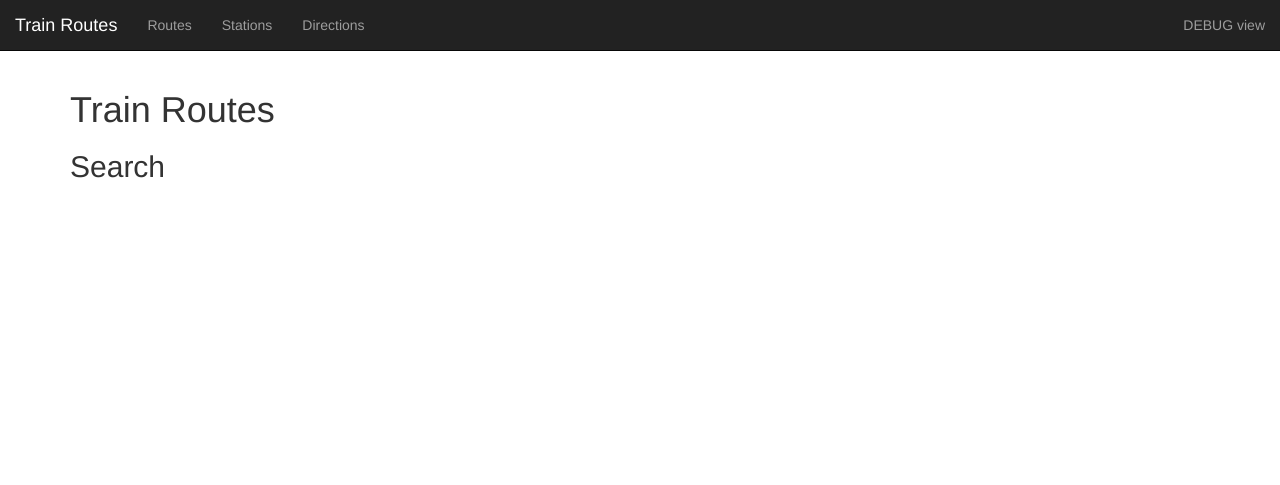
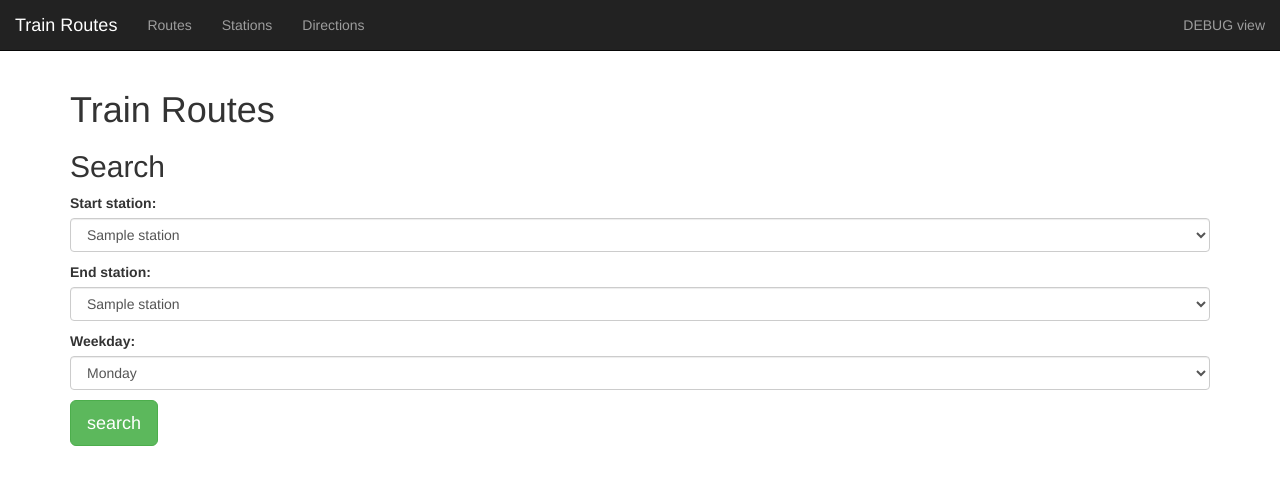
Before and after one commit to ilyanadelyaev/yandex-test, a Django app: page / in a window 1280 px wide. Shown: the top 485 px of the page. Run offline with Django 3.2, Linux system fonts and the light colour scheme; tables that the repository leaves empty hold one stand-in row (values such as "Sample post"); some libraries are stand-ins or nearby versions.

Commit message:
www: add search page

```diff
--- a/api/urls.py
+++ b/api/urls.py
@@ -12,4 +12,6 @@ urlpatterns = [
     django.conf.urls.url(r'^direction/$', api.views.ViewAPI.directions_list, name='directions_list'),
     django.conf.urls.url(r'^route/(?P<pk>[0-9]+)/$', api.views.ViewAPI.route, name='route'),
     django.conf.urls.url(r'^route/$', api.views.ViewAPI.routes_list, name='routes_list'),
+
+    django.conf.urls.url(r'^tools/$', api.views.API.tools, name='tools'),
 ]
--- a/api/views.py
+++ b/api/views.py
@@ -6,6 +6,7 @@ import django.http
 
 import core.models
 import core.logic
+import lib.tools
 
 
 def _station_dict(o):
@@ -66,6 +67,13 @@ class API(object):
     def _response(data):
         return django.http.HttpResponse(data, content_type='application/json')
 
+    @classmethod
+    def tools(cls, request):
+        ret = []
+        if request.GET.get('tool') == 'weekday':
+            ret = list(lib.tools.Weekday.choices)
+        return cls._response(json.dumps(ret))
+
 
 class SearchAPI(API):
     @classmethod
--- a/templates/www/search.html
+++ b/templates/www/search.html
@@ -2,4 +2,30 @@
 
 {% block content %}
     <h2>Search</h2>
+
+    <form action="{% url 'www:search_results' %}" method="get">
+    {% csrf_token %}
+    {{ form.as_p }}
+    <p><input class="btn btn-success btn-lg" type="submit" value="search" /></p>
+    </form>
 {% endblock %}
+
+{% block scripts %}
+    <script type="text/javascript">
+        $(function() {
+            $.getJSON('/api/station/', function( o ) {
+                $.each( o, function( i, s ) {
+                    var el = '<option value="' + s.id + '">' + s.name + '</option>';
+                    $('#id_start_station').append(el);
+                    $('#id_end_station').append(el);
+                });
+            });
+            $.getJSON('/api/tools/?tool=weekday', function( o ) {
+                $.each( o, function( i, w ) {
+                    var el = '<option value="' + w[0] + '">' + w[1] + '</option>';
+                    $('#id_weekday').append(el);
+                });
+            });
+        });
+    </script>
+{% endblock %}
--- a/www/views.py
+++ b/www/views.py
@@ -1,8 +1,22 @@
 import django.shortcuts
+import django.forms
+
+
+class SearchForm(django.forms.Form):
+    start_station = django.forms.ChoiceField()
+    end_station = django.forms.ChoiceField()
+    weekday = django.forms.ChoiceField()
+
+    def __init__(self, *args, **kwargs):
+        super(SearchForm, self).__init__(*args, **kwargs)
+        self.fields['start_station'].widget.attrs['class'] = 'form-control'
+        self.fields['end_station'].widget.attrs['class'] = 'form-control'
+        self.fields['weekday'].widget.attrs['class'] = 'form-control'
 
 
 def search(request):
-    return django.shortcuts.render(request, 'www/search.html')
+    form = SearchForm()
+    return django.shortcuts.render(request, 'www/search.html', {'form': form})
 
 
 def search_results(request):
```
